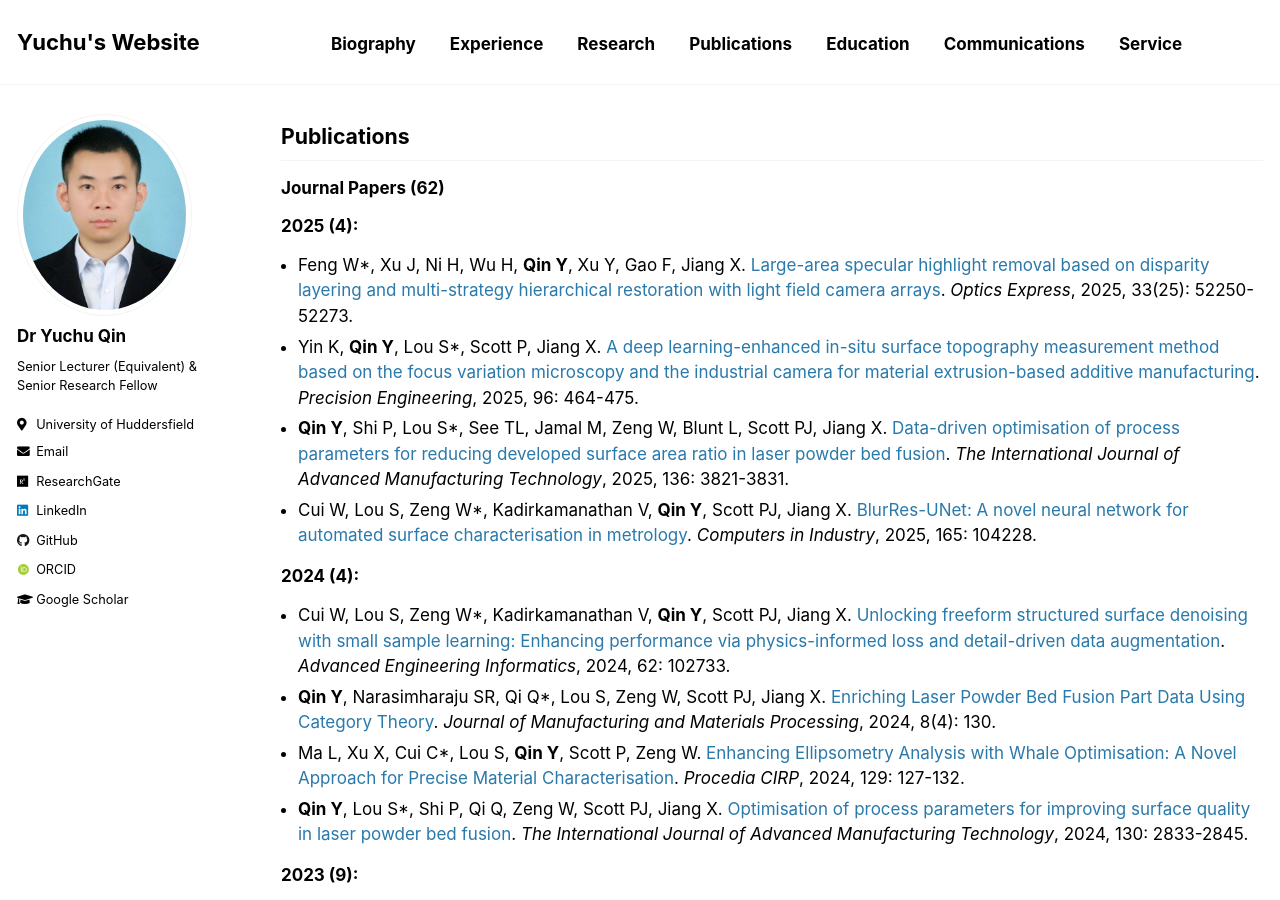
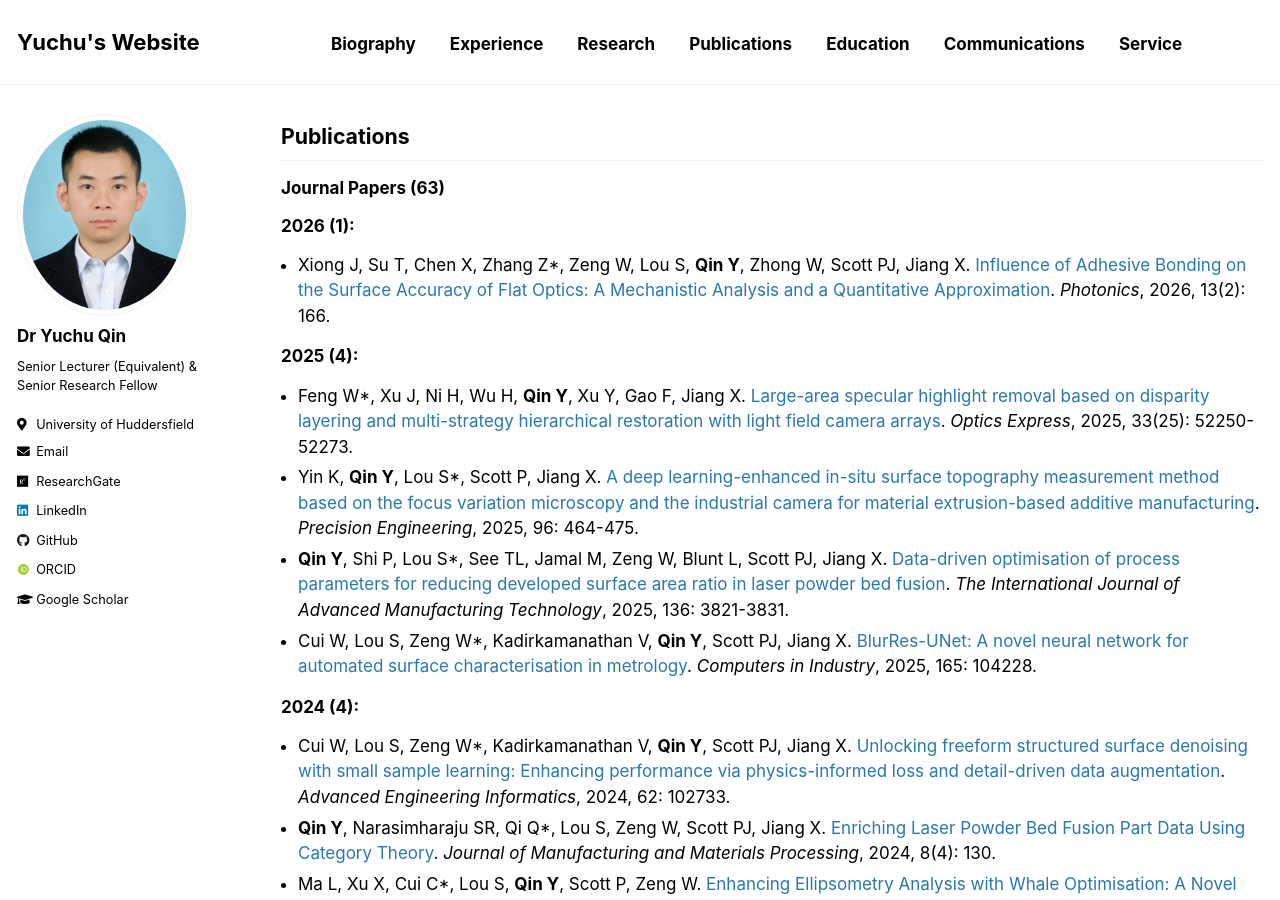
Before and after one commit to yuchu-qin/yuchu-qin.github.io, a Jekyll site: the page built from _pages/publications.md, in a window 1280 px wide and 900 px high. Built offline with Jekyll 4.4.1, drawn with Linux system fonts in a browser that asks for light colours; some web fonts are replaced; our own code applies the rules of GitHub Pages for plain Markdown files.

Commit message:
Increment journal papers count and add new publication
Updated the count of journal papers and added a new publication for 2026.

```diff
--- a/_pages/publications.md
+++ b/_pages/publications.md
@@ -4,7 +4,10 @@ author_profile: true
 ---
 
 ## Publications
-### Journal Papers (62)
+### Journal Papers (63)
+### 2026 (1):
+- Xiong J, Su T, Chen X, Zhang Z*, Zeng W, Lou S, **Qin Y**, Zhong W, Scott PJ, Jiang X. [Influence of Adhesive Bonding on the Surface Accuracy of Flat Optics: A Mechanistic Analysis and a Quantitative Approximation](https://www.mdpi.com/2304-6732/13/2/166). _Photonics_, 2026, 13(2): 166.
+
 ### 2025 (4):
 - Feng W*, Xu J, Ni H, Wu H, **Qin Y**, Xu Y, Gao F, Jiang X. [Large-area specular highlight removal based on disparity layering and multi-strategy hierarchical restoration with light field camera arrays](https://opg.optica.org/oe/fulltext.cfm?uri=oe-33-25-52250). _Optics Express_, 2025, 33(25): 52250-52273.
 - Yin K, **Qin Y**, Lou S*, Scott P, Jiang X. [A deep learning-enhanced in-situ surface topography measurement method based on the focus variation microscopy and the industrial camera for material extrusion-based additive manufacturing](https://www.sciencedirect.com/science/article/pii/S0141635925002004). _Precision Engineering_, 2025, 96: 464-475.
```
